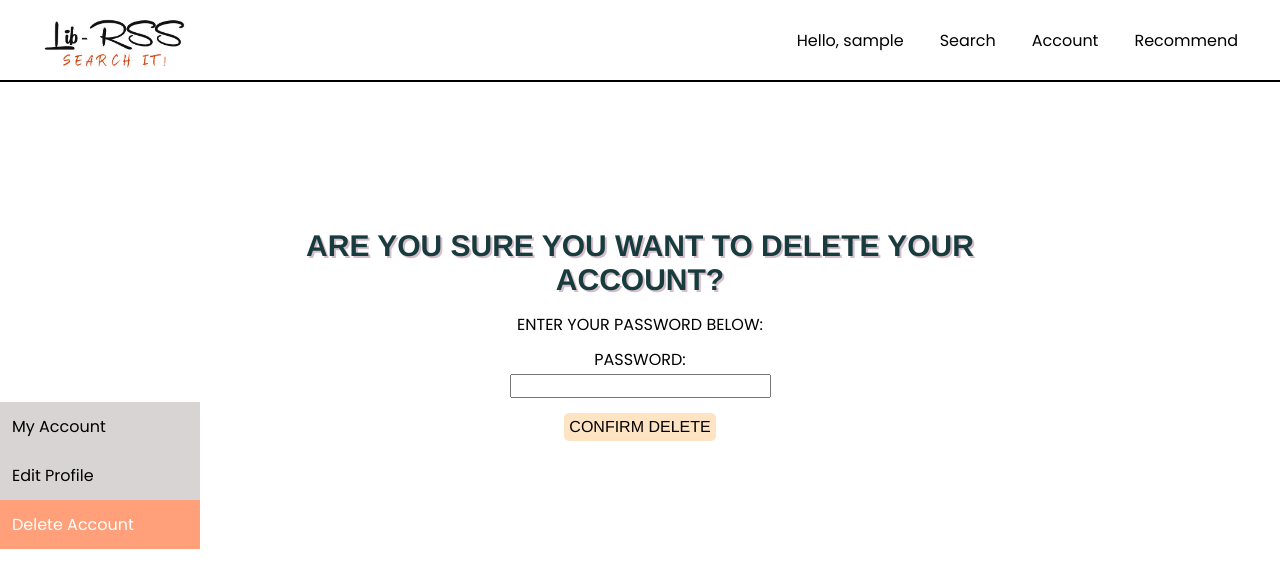
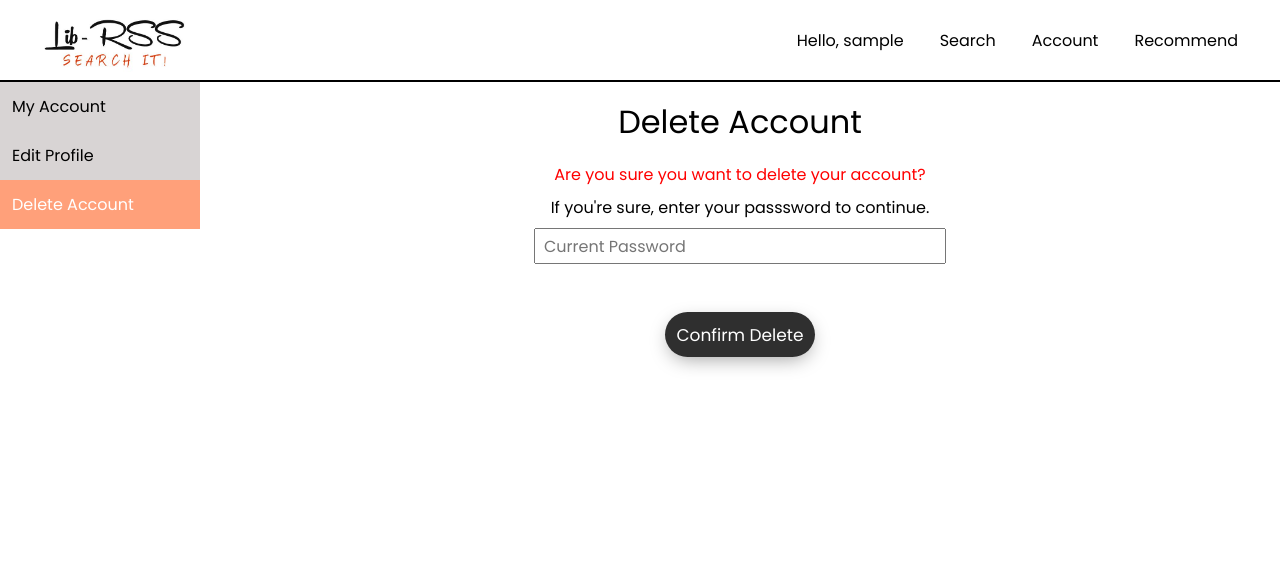
Before and after one commit to holegrain/cz2006, a Django app: page /account/delete/ in a window 1280 px wide. Shown: the top 588 px of the page. Run offline with Django 4.2, Linux system fonts and the light colour scheme; the visitor is signed in with stand-in values (Sample User, id 1).

Commit message:
more html shit

```diff
--- a/src/accounts/forms.py
+++ b/src/accounts/forms.py
@@ -97,14 +97,22 @@ class UserLoginForm(forms.Form):
         return entry
 
 class UserUpdateForm(UserCreationForm):
-    dob = forms.DateField(widget=forms.SelectDateWidget(years=years))
-    email = forms.CharField(min_length=6, max_length=256)
+    dob = forms.DateField(widget=forms.SelectDateWidget(years=years, attrs={
+        'class': 'date-input'}))
+    email = forms.CharField(min_length=6, max_length=256, widget=forms.TextInput(attrs={
+        'placeholder': 'Email Address',
+        'class': 'form-input'}))
     password1 = forms.CharField(
-        max_length=32, label='new password', widget=forms.PasswordInput, required=False)
+        max_length=32, label='new password', required=False, widget=forms.PasswordInput(attrs={
+        'placeholder': 'New Password',
+        'class': 'form-input'}))
     password2 = forms.CharField(
-        max_length=32, label='password confirmation', widget=forms.PasswordInput, required=False)
-    current = forms.CharField(
-        max_length=32, label='current password', widget=forms.PasswordInput)
+        max_length=32, label='password confirmation', required=False, widget=forms.PasswordInput(attrs={
+        'placeholder': 'Re-enter Password',
+        'class': 'form-input'}))
+    current = forms.CharField(max_length=32, label='current password', widget=forms.PasswordInput(attrs={
+        'placeholder': 'Current Password',
+        'class': 'form-input'}))
 
     class Meta(UserCreationForm.Meta):
         model = User
@@ -145,8 +153,10 @@ class UserUpdateForm(UserCreationForm):
 
 
 class UserDeleteForm(forms.Form):
-    password = forms.CharField(
-        max_length=32, label='password', widget=forms.PasswordInput)
+    password1 = forms.CharField(
+        max_length=32, label='password', widget=forms.PasswordInput(attrs={
+        'placeholder': 'Current Password',
+        'class': 'form-input'}))
 
     def __init__(self, *args, **kwargs):
         self.request = kwargs.pop("request")
--- a/src/accounts/templates/account.html
+++ b/src/accounts/templates/account.html
@@ -7,6 +7,7 @@
         <a href="/account/delete">Delete Account</a>
       </div>
 </div>
+
 <div id="content">
   <h1> My account </h1>
   <div class="scrollmenu">
--- a/src/accounts/templates/delete.html
+++ b/src/accounts/templates/delete.html
@@ -1,33 +1,32 @@
 {% extends 'base.html' %} {% block content %}
 
-<div class="wrapper">
+<title>Delete Account | Lib-RSS</title>
+
+<div style="display:flex;">
   <div class="vertical-menu">
     <a href="/account">My Account</a>
     <a href="/account/editprofile">Edit Profile</a>
-        <a href="/account/delete" class="active"> Delete Account</a>
-      </div>
+    <a href="/account/delete" class="active">Delete Account</a>
   </div>
 
-<div id="content">
-    <div class="header">
-        <h1 class="title">Are you sure you want to delete your account?</h1>
+  <div style="width:100%; text-align:center;">
+    <p class="header-text">Delete Account</p>
+
+    <div>
+      <form id="form" action="" method="POST">
+        {% csrf_token %}
+
+        <div style="display:flex; flex-direction: column; align-items: center;">
+          <p style="white-space: initial; width: 30rem; color: red; padding-bottom: 0.5rem;">Are you sure you want to delete your account?</p>
+          <p style="white-space: initial; width: 30rem; padding-bottom: 0.5rem;">If you're sure, enter your passsword to continue.</p>
+          <p>{{ form.password1 }}</p>
         </div>
 
-      <form id="form" action="" method="POST">
-        <p class="field"> Enter your password below:</p>
-        {% csrf_token %} {% for field in form %}
-        <div>
-          <p class="field">
-            {{ field.label }}: <br />
-            {{ field }}
-          </p>
-          {% for error in field.errors %}
-          <small style="color: red">{{ error }}</small>
-          {% endfor %}
+        <button id="search-button" type="submit">
+          <p id="btnText">Confirm Delete</p>
+        </button>
+      </form>
     </div>
-        {% endfor %}
-        <button class="cutebutton" type="submit">Confirm Delete</button>
-      </form>
 
     <div>
       {% if messages %}
@@ -40,22 +39,12 @@
       </ul>
       {% endif %}
     </div>
-
+  </div>
 </div>
 
-
 <style>
-    #content{
-        color: rgb(24, 59, 61);
-        text-align: center;
-    }
-
-
   .vertical-menu {
-      width: 200px;
-      position:relative;
-      top:40vh;
-      left:0vw;
+    min-width: 200px;
   }
 
   .vertical-menu a {
@@ -75,61 +64,47 @@
     color: white;
   }
 
-    #form {
-    text-align: center;
-    text-transform: uppercase;
-    font-family: "Franklin Gothic Medium", "Arial Narrow", Arial, sans-serif;
-    color: black;
-  }
-  form {
-    text-align: center;
-    margin: auto;
-    width: 50%;
-    padding-top: 10px;
-  }
-  .field {
-    padding: 5px;
-  }
-  .cutebutton {
-    background-color: bisque; /* Green */
-    border: none;
-    color: black;
-    border-radius: 5px;
-    font-family: "Franklin Gothic Medium", "Arial Narrow", Arial, sans-serif;
-    text-transform: uppercase;
-    padding: 5px 5px;
-    text-align: center;
-    text-decoration: none;
-    display: inline-block;
-    font-size: 16px;
-    margin-top: 10px;
+  .input-boxes {
+    display: flex;
+    align-items: center;
+    flex-flow: column nowrap;
+    gap: 0.3rem;
+    white-space: nowrap;
   }
 
-  .cutebutton:hover {
-    /* border: 1px #000000 solid; */
-    background-color: rgb(198, 255, 215);
+  .form-input {
+    font-size: inherit;
+    width: 25rem;
+    height: 2rem;
+    margin-bottom: 3rem;
+    padding-left: 0.5rem;
   }
 
-
-  .header {
-    padding-top: 0;
-    /* margin-left: 35%;
-    margin-top: 3%; */
-    margin-left: auto;
-    margin-right: auto;
-    width: 50em;
-    text-align: center;
+  .date-input {
+    font-size: inherit;
+    margin-bottom: 0.5rem;
   }
 
-  .title {
-    font-family: "Franklin Gothic Medium", "Arial Narrow", Arial, sans-serif;
-    font-size: 30px;
-    /* color: #442b38; */
-    text-shadow: 2px 2px #d7bdca;
+  #search-button {
+    width: 150px;
+    height: 45px;
+    border: none;
+    outline: none;
+    background: #2f2f2f;
+    color: #fff;
+    font-size: 17px;
+    border-radius: 40px;
     text-align: center;
-    text-transform: uppercase;
+    box-shadow: 0 6px 20px -5px rgba(0, 0, 0, 0.4);
+    position: relative;
+    overflow: hidden;
+    cursor: pointer;
   }
 
+  .header-text {
+    padding: 1rem;
+  }
 </style>
 
   {% endblock %}
+</div>
--- a/src/accounts/templates/signup.html
+++ b/src/accounts/templates/signup.html
@@ -1,4 +1,4 @@
-{% extends 'base.html' %}{% block content %} {% load static %}
+{% extends 'base.html' %} {% block content %} {% load static %}
 
 <title>Signup | Lib-RSS</title>
 
--- a/src/books/templates/book.html
+++ b/src/books/templates/book.html
@@ -12,7 +12,7 @@
 
 <title>{{ detail.Title }}</title>
 
-<div class="book-content">
+<div class="book-content" style="margin: 3rem;">
   <p class="book-title">{{ detail.Title }}</p>
 
   <div>
@@ -76,10 +76,6 @@
 </div>
 
 <style>
-  html {
-    min-width: 50rem;
-  }
-
   .content {
     position: relative;
     display: flex;
--- a/src/templates/base.html
+++ b/src/templates/base.html
@@ -22,7 +22,7 @@
     }
 
     html {
-      min-width: 35rem;
+      min-width: 50rem;
     }
 
     body {
```
Also changed, not shown: src/books/templates/booksaved.html (+2 -6 lines). Lines whose indentation alone changed are shown as unchanged.
